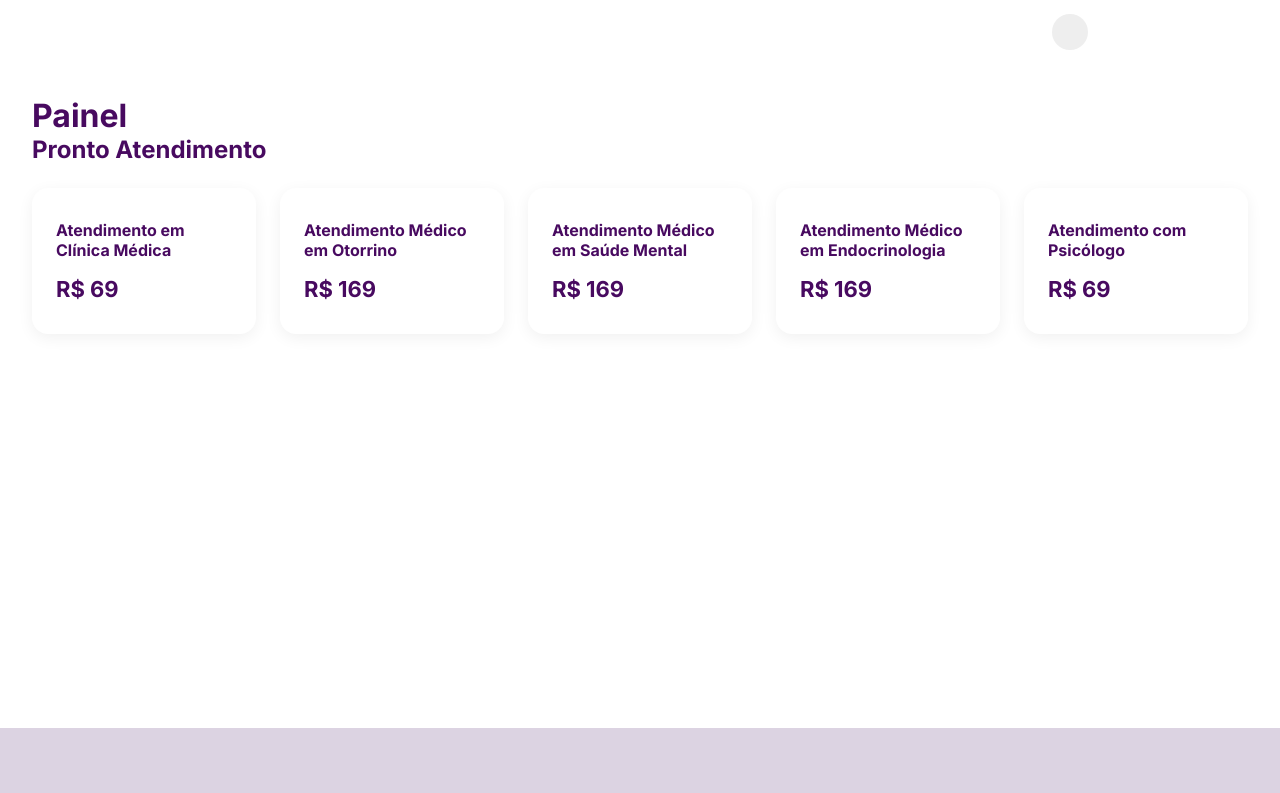
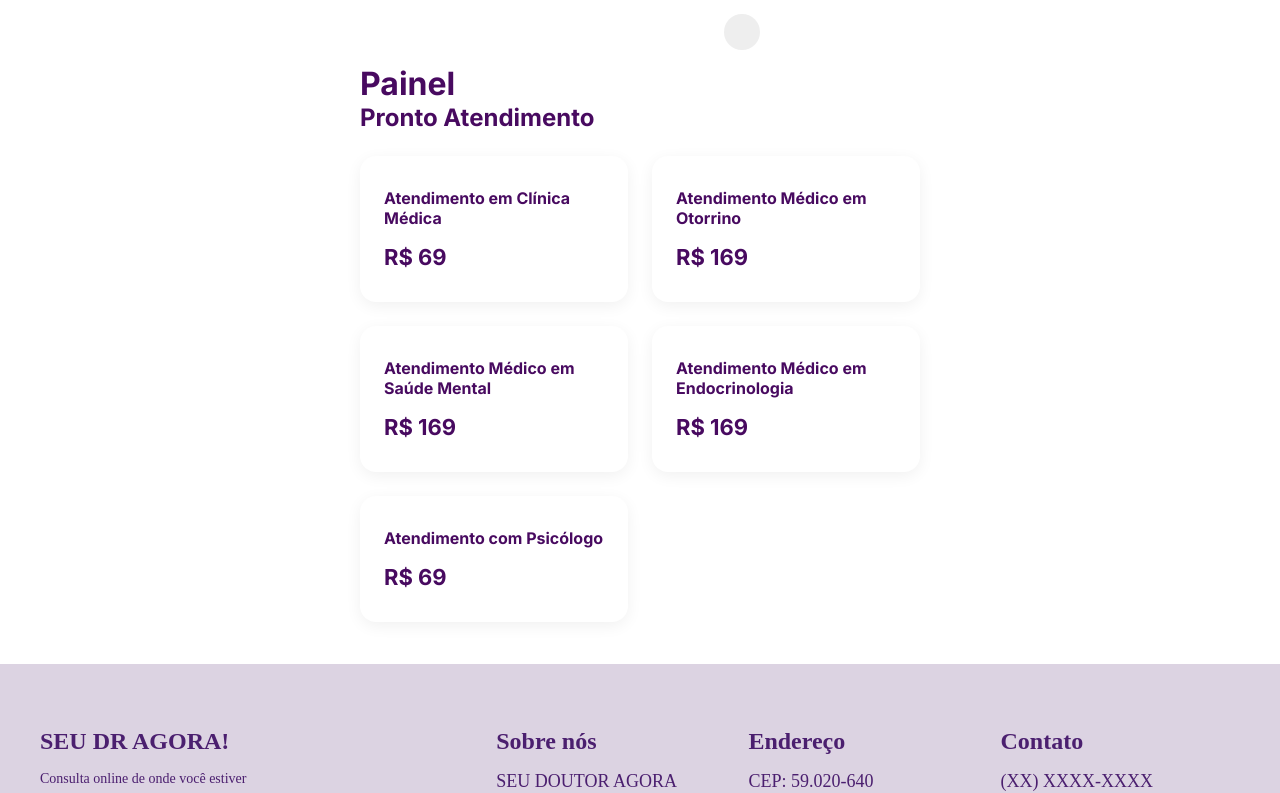
Before and after one commit to fernandachacon/seu-dr-agora, an Angular app: page /area-paciente in a window 1280 px wide. Shown: the top 793 px of the page. Built offline with nearby package versions, Linux system fonts and the light colour scheme.

Commit message:
alteracoes no painel da area do cliente

```diff
--- a/src/app/components/area-paciente/area-paciente.scss
+++ b/src/app/components/area-paciente/area-paciente.scss
@@ -13,9 +13,10 @@
     height: 64px;
     background: linear-gradient(90deg, #480A60);
     display: flex;
+    gap: 24px;
     justify-content: space-between;
     align-items: center;
-    padding: 0 32px;
+    padding: 0px 360px;
     color: white;
     font-family: 'Poppins', sans-serif;
     font-weight: 600;
@@ -40,5 +41,5 @@
 }
 
 .conteudo {
-    padding: 32px;
+    padding: 0px 360px;
 }
```
